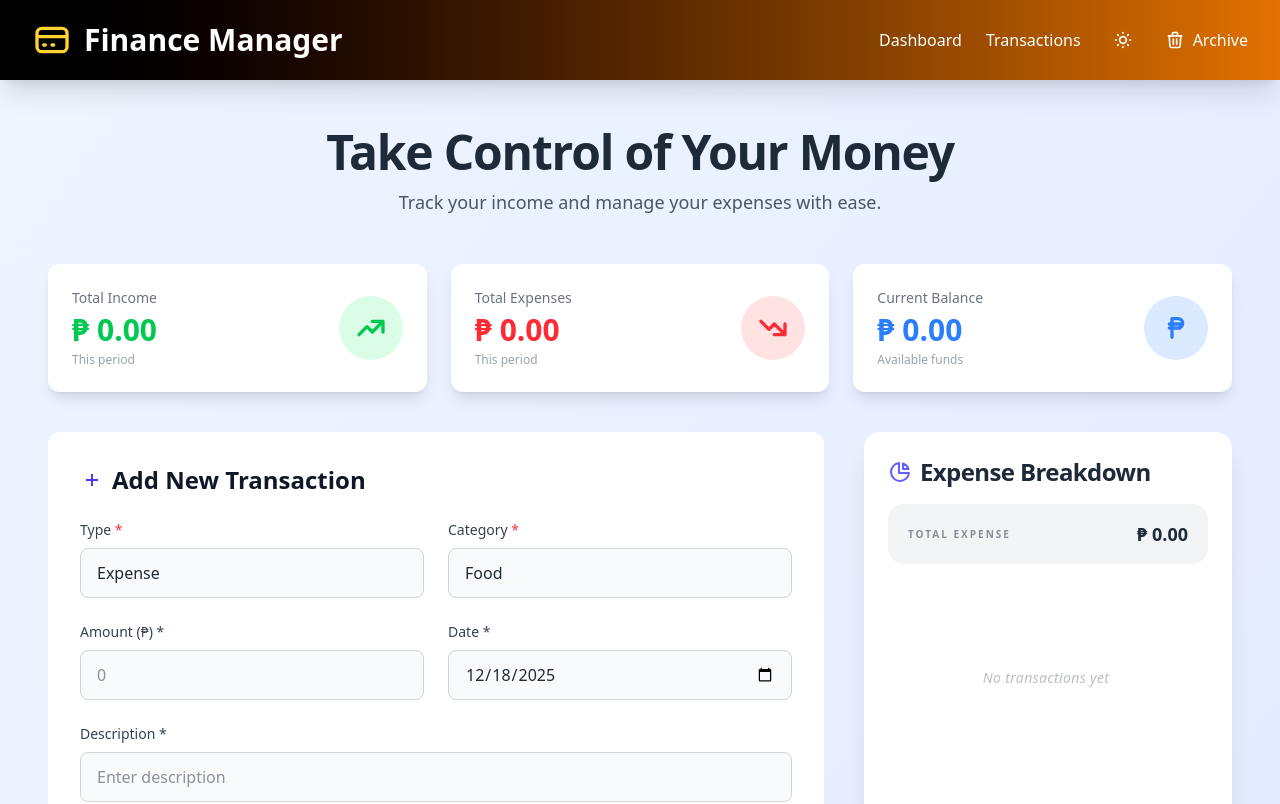
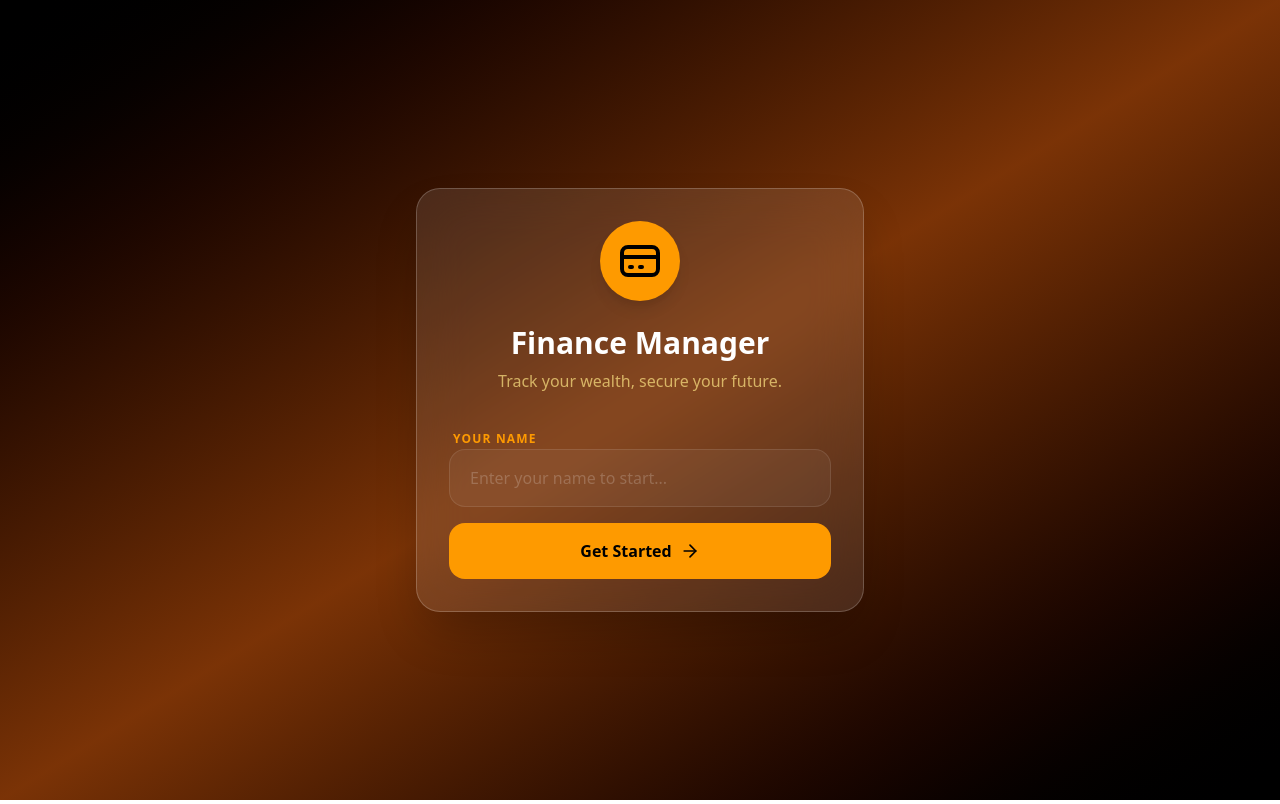
Before and after one commit to itsmicajoycebiadoy/FinanceManager, a React (Vite) app: page / in a window 1280 px wide. Shown: the top 804 px of the page. Built offline with nearby package versions, Linux system fonts and the light colour scheme.

Commit message:
New Codes

```diff
--- a/src/App.jsx
+++ b/src/App.jsx
@@ -1,5 +1,5 @@
 import React, { useState, useEffect } from 'react';
-import { Instagram, Github, Facebook, X } from 'lucide-react';
+import { Instagram, Github, Facebook, X, ArrowRight, AlertTriangle } from 'lucide-react';
 import Header from './components/Header';
 import SummaryCards from './components/SummaryCards';
 import TransactionForm from './components/TransactionForm';
@@ -9,15 +9,16 @@ import ArchiveModal from './components/ArchiveModal';
 
 function App() {
   // --- STATE INITIALIZATION ---
-  const [transactions, setTransactions] = useState(() => {
-    const saved = localStorage.getItem('transactions');
-    return saved ? JSON.parse(saved) : [];
+  const [userName, setUserName] = useState(() => {
+    return localStorage.getItem('userName') || '';
   });
 
-  const [deletedTransactions, setDeletedTransactions] = useState(() => {
-    const saved = localStorage.getItem('deletedTransactions');
-    return saved ? JSON.parse(saved) : [];
-  });
+  const [nameInput, setNameInput] = useState('');
+  const [isLogoutModalOpen, setIsLogoutModalOpen] = useState(false);
+
+  // Inisyalize bilang empty array muna; ilo-load natin ang data sa useEffect base sa userName
+  const [transactions, setTransactions] = useState([]);
+  const [deletedTransactions, setDeletedTransactions] = useState([]);
 
   const [darkMode, setDarkMode] = useState(() => {
     const savedTheme = localStorage.getItem('theme');
@@ -42,6 +43,21 @@ function App() {
     expense: ['food', 'transportation', 'shopping', 'other']
   };
 
+  // --- USER DATA LOADING LOGIC ---
+  // Dito natin sisiguraduhin na kapag nag-login o nag-iba ang user, kukunin ang tamang data
+  useEffect(() => {
+    if (userName) {
+      const savedTransactions = localStorage.getItem(`transactions_${userName}`);
+      const savedDeleted = localStorage.getItem(`deletedTransactions_${userName}`);
+
+      setTransactions(savedTransactions ? JSON.parse(savedTransactions) : []);
+      setDeletedTransactions(savedDeleted ? JSON.parse(savedDeleted) : []);
+    } else {
+      setTransactions([]);
+      setDeletedTransactions([]);
+    }
+  }, [userName]);
+
   // --- NOTIFICATION SYSTEM ---
   const showNotification = (message, type = 'info') => {
     const id = Date.now();
@@ -60,14 +76,18 @@ function App() {
     }
   };
 
-  // --- PERSISTENCE LOGIC ---
+  // --- PERSISTENCE LOGIC (User-Specific) ---
   useEffect(() => {
-    localStorage.setItem('transactions', JSON.stringify(transactions));
-  }, [transactions]);
+    if (userName) {
+      localStorage.setItem(`transactions_${userName}`, JSON.stringify(transactions));
+    }
+  }, [transactions, userName]);
 
   useEffect(() => {
-    localStorage.setItem('deletedTransactions', JSON.stringify(deletedTransactions));
-  }, [deletedTransactions]);
+    if (userName) {
+      localStorage.setItem(`deletedTransactions_${userName}`, JSON.stringify(deletedTransactions));
+    }
+  }, [deletedTransactions, userName]);
 
   useEffect(() => {
     if (darkMode) {
@@ -80,6 +100,25 @@ function App() {
   }, [darkMode]);
 
   // --- HANDLERS ---
+  const handleStart = (e) => {
+    e.preventDefault();
+    if (nameInput.trim()) {
+      const newUser = nameInput.trim();
+      setUserName(newUser);
+      localStorage.setItem('userName', newUser);
+      showNotification(`Welcome, ${newUser}!`, 'success');
+      setNameInput('');
+    }
+  };
+
+  const confirmLogout = () => {
+    setUserName('');
+    localStorage.removeItem('userName');
+    setMobileMenuOpen(false);
+    setIsLogoutModalOpen(false);
+    showNotification('Logged out successfully', 'info');
+  };
+
   const addTransaction = () => {
     if (!form.amount || !form.description) {
       showNotification('Please fill in all fields', 'warning');
@@ -159,10 +198,61 @@ function App() {
     return acc;
   }, {});
 
+  // --- WELCOME SCREEN RENDER ---
+  if (!userName) {
+    return (
+      <div className="min-h-screen bg-gradient-to-br from-black via-amber-900 to-black flex items-center justify-center p-4">
+        <div className="fixed top-4 right-4 left-4 sm:left-auto z-[9999] flex flex-col gap-3 sm:w-80 md:w-96">
+          {notifications.map(n => (
+            <div key={n.id} className={`${getNotificationStyles(n.type)} text-white px-4 py-3 rounded-xl shadow-2xl border-l-4 flex justify-between items-center animate-slide-in-right`}>
+              <span className="text-sm md:text-base font-medium">{n.message}</span>
+              <button onClick={() => setNotifications(prev => prev.filter(notif => notif.id !== n.id))} className="text-white/70 hover:text-white p-1">
+                <X size={18} />
+              </button>
+            </div>
+          ))}
+        </div>
+
+        <div className="max-w-md w-full bg-white/10 backdrop-blur-xl rounded-3xl p-8 border border-white/20 shadow-2xl text-center">
+          <div className="mb-6 flex justify-center">
+            <div className="bg-amber-500 p-4 rounded-full shadow-lg">
+              <svg className="w-12 h-12 text-black" fill="none" stroke="currentColor" viewBox="0 0 24 24">
+                <path strokeLinecap="round" strokeLinejoin="round" strokeWidth="2" d="M3 10h18M7 15h1m4 0h1m-7 4h12a3 3 0 003-3V8a3 3 0 00-3-3H6a3 3 0 00-3 3v8a3 3 0 003 3z"></path>
+              </svg>
+            </div>
+          </div>
+          <h1 className="text-3xl font-black text-white mb-2">Finance Manager</h1>
+          <p className="text-amber-200/70 mb-8">Track your wealth, secure your future.</p>
+
+          <form onSubmit={handleStart} className="space-y-4">
+            <div className="text-left">
+              <label className="text-xs font-bold text-amber-500 uppercase tracking-widest ml-1">Your Name</label>
+              <input
+                type="text"
+                required
+                value={nameInput}
+                onChange={(e) => setNameInput(e.target.value)}
+                placeholder="Enter your name to start..."
+                className="w-full bg-white/5 border border-white/10 rounded-2xl px-5 py-4 text-white placeholder:text-white/20 focus:outline-none focus:ring-2 focus:ring-amber-500 transition-all"
+              />
+            </div>
+            <button
+              type="submit"
+              className="w-full bg-amber-500 hover:bg-amber-400 text-black font-bold py-4 rounded-2xl transition-all flex items-center justify-center gap-2 group"
+            >
+              Get Started <ArrowRight size={20} className="group-hover:translate-x-1 transition-transform" />
+            </button>
+          </form>
+        </div>
+      </div>
+    );
+  }
+
+  // --- MAIN APP RENDER ---
   return (
     <div className={`min-h-screen ${darkMode ? 'dark bg-gray-900' : 'bg-gradient-to-br from-blue-50 to-indigo-100'} transition-colors duration-300`}>
 
-      {/* RESPONSIVE NOTIFICATIONS PORTAL */}
+      {/* NOTIFICATIONS */}
       <div className="fixed top-4 right-4 left-4 sm:left-auto z-[9999] flex flex-col gap-3 sm:w-80 md:w-96">
         {notifications.map(n => (
           <div key={n.id} className={`${getNotificationStyles(n.type)} text-white px-4 py-3 rounded-xl shadow-2xl border-l-4 flex justify-between items-center animate-slide-in-right`}>
@@ -174,7 +264,37 @@ function App() {
         ))}
       </div>
 
+      {/* MODAL LOGOUT CONFIRMATION */}
+      {isLogoutModalOpen && (
+        <div className="fixed inset-0 z-[10000] flex items-center justify-center p-4 bg-black/60 backdrop-blur-sm">
+          <div className="bg-white dark:bg-gray-800 rounded-3xl p-5 sm:p-6 max-w-[90%] sm:max-w-sm w-full shadow-2xl border border-white/20 animate-in zoom-in-95 duration-200">
+            <div className="flex flex-col items-center text-center">
+              <div className="w-12 h-12 sm:w-16 sm:h-16 bg-red-100 dark:bg-red-900/30 rounded-full flex items-center justify-center mb-3 sm:mb-4">
+                <AlertTriangle className="text-red-600 dark:text-red-400" size={28} />
+              </div>
+              <h3 className="text-lg sm:text-xl font-bold text-gray-900 dark:text-white mb-1 sm:mb-2">Logout Session?</h3>
+              <p className="text-xs sm:text-sm text-gray-500 dark:text-gray-400 mb-5 sm:mb-6">Are you sure you want to end your session? You can always log back in later.</p>
+              <div className="flex flex-row gap-3 w-full">
+                <button
+                  onClick={() => setIsLogoutModalOpen(false)}
+                  className="flex-1 px-3 py-2.5 sm:px-4 sm:py-3 bg-gray-100 dark:bg-gray-700 text-gray-700 dark:text-gray-200 text-sm sm:text-base font-bold rounded-xl hover:bg-gray-200 dark:hover:bg-gray-600 transition-colors"
+                >
+                  Cancel
+                </button>
+                <button
+                  onClick={confirmLogout}
+                  className="flex-1 px-3 py-2.5 sm:px-4 sm:py-3 bg-red-600 text-white text-sm sm:text-base font-bold rounded-xl hover:bg-red-700 transition-colors shadow-lg shadow-red-600/20"
+                >
+                  Yes, Logout
+                </button>
+              </div>
+            </div>
+          </div>
+        </div>
+      )}
+
       <Header
+        userName={userName}
         mobileMenuOpen={mobileMenuOpen}
         setMobileMenuOpen={setMobileMenuOpen}
         deletedTransactions={deletedTransactions}
@@ -182,6 +302,7 @@ function App() {
         darkMode={darkMode}
         toggleDarkMode={toggleDarkMode}
         scrollToSection={scrollToSection}
+        handleLogout={() => setIsLogoutModalOpen(true)}
       />
 
       <ArchiveModal
@@ -195,11 +316,8 @@ function App() {
         showNotification={showNotification}
       />
 
-      {/* --- MAIN CONTENT SECTION --- */}
       <main className="max-w-7xl mx-auto px-4 sm:px-6 lg:px-8 xl:px-12 py-8 md:py-12 text-gray-800 dark:text-gray-100">
         <section id="dashboard" className="mb-12 scroll-mt-20">
-
-          {/* Page Header */}
           <div className="text-center mb-8 md:mb-12 px-2">
             <h2 className={`text-2xl sm:text-3xl md:text-4xl xl:text-5xl font-extrabold ${darkMode ? 'text-white' : 'text-gray-800'} mb-3 tracking-tight`}>
               Take Control of Your Money
@@ -209,12 +327,10 @@ function App() {
             </p>
           </div>
 
-          {/* FIX: Use Capitalized SummaryCards */}
           <div className="mb-10">
             <SummaryCards totals={totals} balance={totals.income - totals.expense} darkMode={darkMode} />
           </div>
 
-          {/* --- RESPONSIVE GRID LAYOUT --- */}
           <div className="grid grid-cols-1 lg:grid-cols-12 gap-6 md:gap-8 xl:gap-10 items-stretch">
             <div className="lg:col-span-7 xl:col-span-8 flex flex-col gap-8 h-full">
               <div className="shrink-0">
--- a/src/components/Header.jsx
+++ b/src/components/Header.jsx
@@ -1,27 +1,45 @@
 import React from 'react';
 
-const Header = ({ mobileMenuOpen, setMobileMenuOpen, deletedTransactions, toggleArchiveModal, darkMode, toggleDarkMode }) => {
+const Header = ({
+  userName,
+  mobileMenuOpen,
+  setMobileMenuOpen,
+  deletedTransactions,
+  toggleArchiveModal,
+  darkMode,
+  toggleDarkMode,
+  handleLogout
+}) => {
   return (
     <>
-      {/* Header */}
       <header className="bg-gradient-to-r from-black to-amber-600 shadow-xl sticky top-0 z-50">
         <nav className="max-w-7xl mx-auto px-4 sm:px-6 lg:px-8">
           <div className="flex justify-between items-center h-16 sm:h-20">
 
-            {/* PINALITAN: Title and Icon Container - Sinisigurong laging inline at centered */}
-            <div className="flex items-center gap-2 sm:gap-3 shrink-0">
-              <svg className="w-8 h-8 sm:w-10 sm:h-10 text-amber-300" fill="none" stroke="currentColor" viewBox="0 0 24 24">
+            {/* Logo and Welcome Section */}
+            <div className="flex items-center gap-2 sm:gap-4 shrink">
+              <div className="flex items-center gap-1.5 sm:gap-2">
+                <svg className="w-7 h-7 sm:w-10 sm:h-10 text-amber-300 shrink-0" fill="none" stroke="currentColor" viewBox="0 0 24 24">
                   <path strokeLinecap="round" strokeLinejoin="round" strokeWidth="2" d="M3 10h18M7 15h1m4 0h1m-7 4h12a3 3 0 003-3V8a3 3 0 00-3-3H6a3 3 0 00-3 3v8a3 3 0 003 3z"></path>
                 </svg>
-              <h1 className="text-xl sm:text-2xl md:text-3xl font-bold text-white whitespace-nowrap">
+                {/* Responsive Font Size para sa Title */}
+                <h1 className="text-lg sm:text-2xl md:text-3xl font-bold text-white whitespace-nowrap overflow-hidden">
                   Finance Manager
                 </h1>
               </div>
 
+              {/* Desktop Welcome Message */}
+              <div className="hidden lg:block h-8 w-[1px] bg-white/20 mx-2"></div>
+              <div className="hidden lg:flex flex-col justify-center">
+                 <span className="text-[10px] text-amber-300 font-bold uppercase tracking-tighter leading-none">Welcome back</span>
+                 <span className="text-white text-sm font-black truncate max-w-[150px]">HI, {userName.toUpperCase()}!</span>
+              </div>
+            </div>
+
             {/* Desktop Navigation */}
-            <div className="hidden sm:flex items-center gap-4 md:gap-6">
-              <a href="#dashboard" className="text-sm md:text-base text-white hover:text-amber-300 transition-colors duration-200 font-medium">Dashboard</a>
-              <a href="#transactions" className="text-sm md:text-base text-white hover:text-amber-300 transition-colors duration-200 font-medium">Transactions</a>
+            <div className="hidden sm:flex items-center gap-2 md:gap-4 lg:gap-6">
+              <a href="#dashboard" className="text-xs md:text-base text-white hover:text-amber-300 transition-colors duration-200 font-medium">Dashboard</a>
+              <a href="#transactions" className="text-xs md:text-base text-white hover:text-amber-300 transition-colors duration-200 font-medium">Transactions</a>
 
               <button
                 onClick={toggleDarkMode}
@@ -41,35 +59,44 @@ const Header = ({ mobileMenuOpen, setMobileMenuOpen, deletedTransactions, toggle
 
               <button
                 onClick={toggleArchiveModal}
-                className="relative text-sm md:text-base text-white hover:text-amber-300 transition-colors duration-200 font-medium flex items-center gap-2"
-                aria-label="View deleted transactions"
+                className="relative text-xs md:text-base text-white hover:text-amber-300 transition-colors duration-200 font-medium flex items-center gap-2"
               >
                 <svg className="w-5 h-5" fill="none" stroke="currentColor" viewBox="0 0 24 24">
                   <path strokeLinecap="round" strokeLinejoin="round" strokeWidth="2" d="M19 7l-.867 12.142A2 2 0 0116.138 21H7.862a2 2 0 01-1.995-1.858L5 7m5 4v6m4-6v6m1-10V4a1 1 0 00-1-1h-4a1 1 0 00-1 1v3M4 7h16"></path>
                 </svg>
-                <span>Archive</span>
+                <span className="hidden md:inline">Archive</span>
                 {deletedTransactions.length > 0 && (
-                  <span className="absolute -top-1 -right-1 w-4 h-4 bg-red-500 rounded-full flex items-center justify-center animate-pulse">
-                    <span className="text-xs text-white font-bold">
+                  <span className="absolute -top-1 -right-1 md:-right-2 w-4 h-4 bg-red-500 rounded-full flex items-center justify-center animate-pulse">
+                    <span className="text-[10px] text-white font-bold">
                       {deletedTransactions.length}
                     </span>
                   </span>
                 )}
               </button>
+
+              <button
+                onClick={handleLogout}
+                className="ml-2 px-3 py-1.5 md:px-4 md:py-2 bg-white/10 hover:bg-red-500/20 text-white border border-white/20 rounded-xl text-[10px] md:text-sm font-bold transition-all duration-200 flex items-center gap-2"
+              >
+                <svg className="w-4 h-4" fill="none" stroke="currentColor" viewBox="0 0 24 24">
+                  <path strokeLinecap="round" strokeLinejoin="round" strokeWidth="2" d="M17 16l4-4m0 0l-4-4m4 4H7m6 4v1a3 3 0 01-3 3H6a3 3 0 01-3-3V7a3 3 0 013-3h4a3 3 0 013 3v1"></path>
+                </svg>
+                <span className="hidden md:inline">Logout</span>
+              </button>
             </div>
 
-            {/* Mobile Controls */}
-            <div className="flex items-center gap-2 sm:hidden">
+            {/* Mobile Actions (Visible on small screens) */}
+            <div className="flex items-center gap-1 sm:hidden">
               <button
                 onClick={toggleDarkMode}
                 className="p-1.5 text-white hover:text-amber-300 transition-colors duration-200"
               >
                 {darkMode ? (
-                  <svg className="w-6 h-6" fill="none" stroke="currentColor" viewBox="0 0 24 24">
+                  <svg className="w-5 h-5" fill="none" stroke="currentColor" viewBox="0 0 24 24">
                     <path strokeLinecap="round" strokeLinejoin="round" strokeWidth="2" d="M20.354 15.354A9 9 0 018.646 3.646 9.003 9.003 0 0012 21a9.003 9.003 0 008.354-5.646z"></path>
                   </svg>
                 ) : (
-                  <svg className="w-6 h-6" fill="none" stroke="currentColor" viewBox="0 0 24 24">
+                  <svg className="w-5 h-5" fill="none" stroke="currentColor" viewBox="0 0 24 24">
                     <path strokeLinecap="round" strokeLinejoin="round" strokeWidth="2" d="M12 3v1m0 16v1m9-9h-1M4 12H3m15.364 6.364l-.707-.707M6.343 6.343l-.707-.707m12.728 0l-.707.707M6.343 17.657l-.707.707M16 12a4 4 0 11-8 0 4 4 0 018 0z"></path>
                   </svg>
                 )}
@@ -79,12 +106,12 @@ const Header = ({ mobileMenuOpen, setMobileMenuOpen, deletedTransactions, toggle
                 onClick={toggleArchiveModal}
                 className="relative p-1.5 text-white hover:text-amber-300 transition-colors duration-200"
               >
-                <svg className="w-6 h-6" fill="none" stroke="currentColor" viewBox="0 0 24 24">
+                <svg className="w-5 h-5" fill="none" stroke="currentColor" viewBox="0 0 24 24">
                   <path strokeLinecap="round" strokeLinejoin="round" strokeWidth="2" d="M19 7l-.867 12.142A2 2 0 0116.138 21H7.862a2 2 0 01-1.995-1.858L5 7m5 4v6m4-6v6m1-10V4a1 1 0 00-1-1h-4a1 1 0 00-1 1v3M4 7h16"></path>
                 </svg>
                 {deletedTransactions.length > 0 && (
-                  <span className="absolute top-0 right-0 w-4 h-4 bg-red-500 rounded-full flex items-center justify-center border border-white animate-pulse">
-                    <span className="text-[10px] text-white font-bold">
+                  <span className="absolute top-0 right-0 w-3.5 h-3.5 bg-red-500 rounded-full flex items-center justify-center border border-white animate-pulse">
+                    <span className="text-[8px] text-white font-bold">
                       {deletedTransactions.length}
                     </span>
                   </span>
@@ -104,18 +131,15 @@ const Header = ({ mobileMenuOpen, setMobileMenuOpen, deletedTransactions, toggle
         </nav>
       </header>
 
-      {/* Mobile Sidebar Menu - SLIDES IN FROM RIGHT */}
-      <div className={`fixed inset-0 z-50 transform ${mobileMenuOpen ? 'translate-x-0' : 'translate-x-full'} transition-transform duration-300 ease-in-out`}>
-        {/* Backdrop Overlay */}
+      {/* Mobile Sidebar */}
+      <div className={`fixed inset-0 z-[60] transform ${mobileMenuOpen ? 'translate-x-0' : 'translate-x-full'} transition-transform duration-300 ease-in-out`}>
         <div
           className={`absolute inset-0 bg-black transition-opacity duration-300 ${mobileMenuOpen ? 'opacity-50' : 'opacity-0 pointer-events-none'}`}
           onClick={() => setMobileMenuOpen(false)}
         />
 
-        {/* Sidebar Menu - Positioned at right-0 */}
-        <div className="absolute right-0 top-0 h-full w-64 bg-gradient-to-b from-black to-amber-900 shadow-2xl">
-          {/* Close Button */}
-          <div className="flex justify-start p-4">
+        <div className="absolute right-0 top-0 h-full w-64 bg-gradient-to-b from-black to-amber-900 shadow-2xl flex flex-col">
+          <div className="flex justify-end p-4">
             <button
               className="p-2 text-white hover:text-amber-300 transition-colors duration-200"
               onClick={() => setMobileMenuOpen(false)}
@@ -126,16 +150,17 @@ const Header = ({ mobileMenuOpen, setMobileMenuOpen, deletedTransactions, toggle
             </button>
           </div>
 
-          {/* Sidebar Title - Pantay rin dapat dito */}
-          <div className="flex items-center gap-3 px-6 pb-6 border-b border-amber-700">
+          <div className="flex flex-col items-center gap-1 px-6 pb-6 border-b border-amber-700">
+            <div className="flex items-center gap-2">
               <svg className="w-8 h-8 text-amber-300" fill="none" stroke="currentColor" viewBox="0 0 24 24">
                 <path strokeLinecap="round" strokeLinejoin="round" strokeWidth="2" d="M3 10h18M7 15h1m4 0h1m-7 4h12a3 3 0 003-3V8a3 3 0 00-3-3H6a3 3 0 00-3 3v8a3 3 0 003 3z"></path>
               </svg>
-            <h2 className="text-xl font-bold text-white whitespace-nowrap">Finance Manager</h2>
+              <h2 className="text-xl font-bold text-white">Finance Manager</h2>
+            </div>
+            <p className="text-amber-400 font-black text-sm mt-2">HI, {userName.toUpperCase()}!</p>
           </div>
 
-          {/* Menu Items */}
-          <nav className="flex flex-col py-6">
+          <nav className="flex flex-col py-6 flex-grow overflow-y-auto">
             <a
               href="#dashboard"
               className="flex items-center gap-3 text-white hover:text-amber-300 hover:bg-black/30 py-4 px-6 transition-all duration-200"
@@ -163,7 +188,7 @@ const Header = ({ mobileMenuOpen, setMobileMenuOpen, deletedTransactions, toggle
                 toggleDarkMode();
                 setMobileMenuOpen(false);
               }}
-              className="flex items-center gap-3 text-white hover:text-amber-300 hover:bg-black/30 py-4 px-6 transition-all duration-200 text-left"
+              className="flex items-center gap-3 text-white hover:text-amber-300 hover:bg-black/30 py-4 px-6 transition-all duration-200 text-left w-full"
             >
               {darkMode ? (
                 <>
@@ -187,7 +212,7 @@ const Header = ({ mobileMenuOpen, setMobileMenuOpen, deletedTransactions, toggle
                 toggleArchiveModal();
                 setMobileMenuOpen(false);
               }}
-              className="flex items-center justify-between text-white hover:text-amber-300 hover:bg-black/30 py-4 px-6 transition-all duration-200 text-left"
+              className="flex items-center justify-between text-white hover:text-amber-300 hover:bg-black/30 py-4 px-6 transition-all duration-200 text-left w-full"
             >
               <div className="flex items-center gap-3">
                 <svg className="w-5 h-5" fill="none" stroke="currentColor" viewBox="0 0 24 24">
@@ -204,11 +229,21 @@ const Header = ({ mobileMenuOpen, setMobileMenuOpen, deletedTransactions, toggle
                 </span>
               )}
             </button>
+
+            <button
+              onClick={handleLogout}
+              className="flex items-center gap-3 text-red-400 hover:text-red-300 hover:bg-red-500/10 py-4 px-6 transition-all duration-200 text-left w-full mt-auto mb-2"
+            >
+              <svg className="w-5 h-5" fill="none" stroke="currentColor" viewBox="0 0 24 24">
+                <path strokeLinecap="round" strokeLinejoin="round" strokeWidth="2" d="M17 16l4-4m0 0l-4-4m4 4H7m6 4v1a3 3 0 01-3 3H6a3 3 0 01-3-3V7a3 3 0 013-3h4a3 3 0 013 3v1"></path>
+              </svg>
+              <span className="font-bold">Logout Session</span>
+            </button>
           </nav>
 
-          <div className="absolute bottom-0 left-0 right-0 p-6 border-t border-amber-700 bg-black/30">
+          <div className="p-6 border-t border-amber-700 bg-black/30">
             <p className="text-xs text-gray-300">© 2025 Finance Manager</p>
-            <p className="text-xs text-gray-400 mt-1">Created by: Mica Joyce Bialoy</p>
+            <p className="text-xs text-gray-400 mt-1">Created by: Mica Joyce Biadoy</p>
           </div>
         </div>
       </div>
```
Lines whose indentation alone changed are shown as unchanged.
